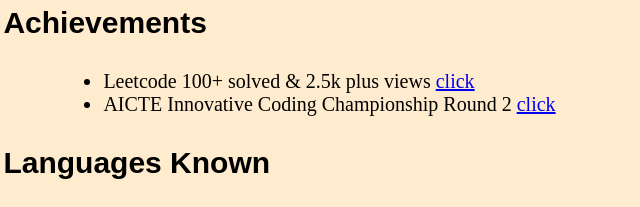
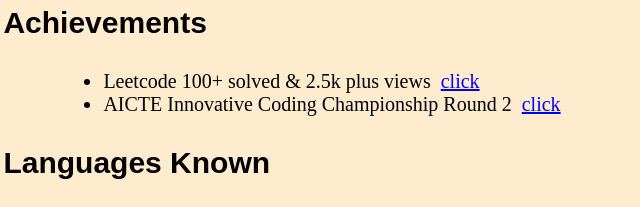
Before and after one commit to Pramod-chary/MyPortfolio, a plain HTML site: page index.html in a window 1280 px wide. Shown: the part 2396-2603 px from the top of the page, 131-771 px from the left. Drawn offline with Linux system fonts and the light colour scheme.

Commit message:
Update style.css

```diff
--- a/style.css
+++ b/style.css
@@ -97,3 +97,7 @@ th {
   background-color: gold;
   border-bottom: 2px solid blue;
 }
+.click {
+  color: blue;
+  padding-left: 5px;
+}
```
